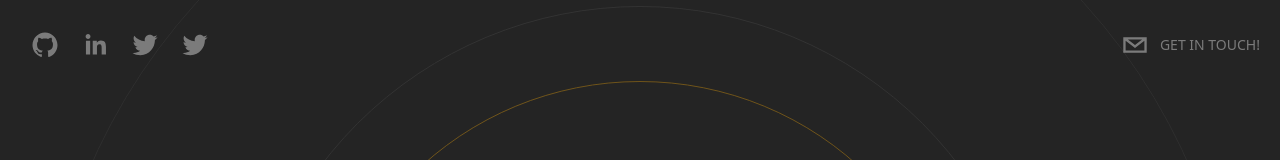
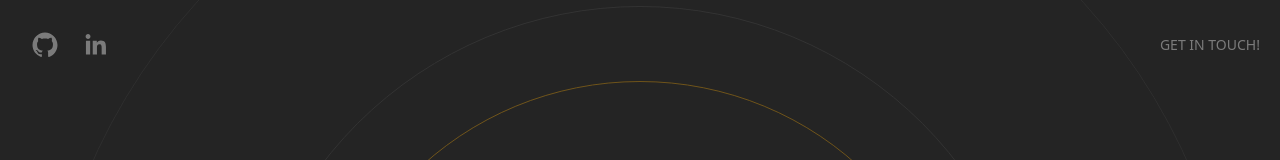
Before and after one commit to maikelowen/portfolio_v1, a Next.js app: page / in a window 1280 px wide. Shown: the top 160 px of the page. Built offline with nearby package versions, Linux system fonts and the light colour scheme.

Commit message:
fixing issues with images

```diff
--- a/components/Header.tsx
+++ b/components/Header.tsx
@@ -38,20 +38,8 @@ export default function Header({}: Props) {
                 fgColor="white"
                 bgColor="transparent"
             />
-            <SocialIcon
-                className='opacity-40 hover:opacity-100'
-                url="https://twitter.com/jaketrent"
-                fgColor="white"
-                bgColor="transparent"
-            />
-            <SocialIcon
-                className='opacity-40 hover:opacity-100'
-                url="https://twitter.com/jaketrent"
-                fgColor="white"
-                bgColor="transparent"
-            />
         </motion.div>
-        {/* <Link href="#contact"> */}
+        <Link href="#contact">
             <motion.div
             initial={{
                 x: 500,
@@ -67,15 +55,9 @@ export default function Header({}: Props) {
                 duration: 1.5,
             }}
             className='flex flex-row items-center text-white cursor-pointer'>
-            <SocialIcon
-                    className='opacity-40 hover:opacity-100'
-                    network='email'
-                    fgColor="white"
-                    bgColor="transparent"
-                />
-                <p className='uppercase hidden md:inline-flex text-sm text-white opacity-40 hover:opacity-100' >Get in touch!</p>
+                <p className='uppercase md:inline-flex text-sm text-white opacity-40 hover:opacity-100' >Get in touch!</p>
             </motion.div>
-        {/* </Link> */}
+        </Link>
     </header>
   )
 }
--- a/components/Projects.tsx
+++ b/components/Projects.tsx
@@ -5,15 +5,16 @@ import { motion } from "framer-motion";
 type Props = {}
 
 function Projects({}: Props) {
-    const projects = [1,2,3]
+    const projects = [1,2,3]
   return (
-    <div className='relative z-0 flex flex-col items-center h-screen max-w-full mx-auto overflow-hidden tex-left md:flex-row justify-evenly'>
+    <div className='h-screen relative flex overflow-hidden flex-col tex-left md:flex-row max-w-full justify-evenly mx-auto items-center z-0'>
         <h3 className='absolute top-24 uppercase tracking-[20px] text-gray-500 text-2xl'>
             Projects
         </h3>
-        <div className='relative mt-20 w-full flex overflow-x-scroll snap-x snap-mandatory scrollbar scrollbar-track-gray-400/20 scrollbar-thumb-[#F7AB0A]/40 z-20'>
+        <div className='relative w-full flex overflow-x-scroll snap-x snap-mandatory scrollbar scrollbar-track-gray-400/20 scrollbar-thumb-[#F7AB0A]/40 z-20'>
                 {/* Projects */}
-                <div className='flex flex-col items-center justify-start flex-shrink-0 w-screen h-screen p-4 space-y-5 snap-center md:p-44'>
+
+                <div className='w-screen flex-shrink-0 snap-center flex flex-col space-y-5 items-center justify-center p-20 md:p-44 h-screen'>
                     <motion.img
                     initial={{
                         y:-300,
@@ -22,18 +23,18 @@ function Projects({}: Props) {
                     transition={{ duration:1.2}}
                     whileInView={{ opacity:1, y:0}}
                     viewport={{once: true}}
-                    className='mt-24 rounded-lg'
+                    className='mt-24 h-[100%] rounded-lg'
                     src='../DreamHub.gif'
                     alt=''
                     />
-                    <div className='max-w-6xl space-y-10 md:px-10'>
+                    <div className='space-y-10 px-0 md:px-10 max-w-6xl'>
                         <h4 className='text-4xl font-semibold text-center'>
                             <span className=' underline decoration-[#F7AB0A]/50'>
                                 Case of Study 1:
                             </span>
                             {" "} DreamHub
                         </h4>
-                        <p className='px-6 text-lg text-justify md:text-left'>
+                        <p className='text-lg md:text-left text-justify'>
                             NFT Marketplace. Web app built to create, buy and sell NFTs from different collections under Polygon blockchain.
                         </p>
                     </div>
@@ -41,7 +42,7 @@ function Projects({}: Props) {
 
                 {/* Projects */}
 
-                <div className='flex flex-col items-center justify-start flex-shrink-0 w-screen h-screen p-4 space-y-5 snap-center md:p-44'>
+                <div className='w-screen flex-shrink-0 snap-center flex flex-col space-y-5 items-center justify-center p-20 md:p-44 h-screen'>
                     <motion.img
                     initial={{
                         y:-300,
@@ -50,18 +51,18 @@ function Projects({}: Props) {
                     transition={{ duration:1.2}}
                     whileInView={{ opacity:1, y:0}}
                     viewport={{once: true}}
-                    className='mt-24 rounded-lg'
+                    className='mt-24 h-[100%] rounded-lg'
                     src='../kubics.gif'
                     alt=''
                     />
-                    <div className='max-w-6xl px-6 space-y-10 md:px-10'>
+                    <div className='space-y-10 px-0 md:px-10 max-w-6xl'>
                         <h4 className='text-4xl font-semibold text-center'>
                             <span className=' underline decoration-[#F7AB0A]/50'>
                                 Case of Study 2:
                             </span>
                             {" "} Kubics
                         </h4>
-                        <p className='text-lg text-justify md:text-left'>
+                        <p className='text-lg md:text-left text-justify'>
                             NFT full stack application. Connected to a Mongo DB in the cloud for internal managment, and to a Smart Contract under Ethereum blockchain to generate and mint the NFT collection.
                         </p>
                     </div>
@@ -69,7 +70,7 @@ function Projects({}: Props) {
 
                 {/* Projects */}
 
-                <div className='flex flex-col items-center justify-start flex-shrink-0 w-screen h-screen p-4 space-y-5 snap-center md:p-44'>
+                <div className='w-screen flex-shrink-0 snap-center flex flex-col space-y-5 items-center justify-center p-20 md:p-44 h-screen'>
                     <motion.img
                     initial={{
                         y:-300,
@@ -78,18 +79,18 @@ function Projects({}: Props) {
                     transition={{ duration:1.2}}
                     whileInView={{ opacity:1, y:0}}
                     viewport={{once: true}}
-                    className='mt-24 rounded-lg'
+                    className='mt-24 h-[100%] rounded-lg'
                     src='../KryptoDeskFoto.jpeg'
                     alt=''
                     />
-                    <div className='max-w-6xl px-6 space-y-10 md:px-10'>
+                    <div className='space-y-10 px-0 md:px-10 max-w-6xl'>
                         <h4 className='text-4xl font-semibold text-center'>
                             <span className=' underline decoration-[#F7AB0A]/50'>
                                 Case of Study 3:
                             </span>
                             {" "} KryptoDesk
                         </h4>
-                        <p className='text-lg text-justify md:text-left'>
+                        <p className='text-lg md:text-left text-justify'>
                             Crypto Exchange web app. Built to send and receive crypto payments in different blockchains among an organization                        </p>
                     </div>
                 </div>
```
